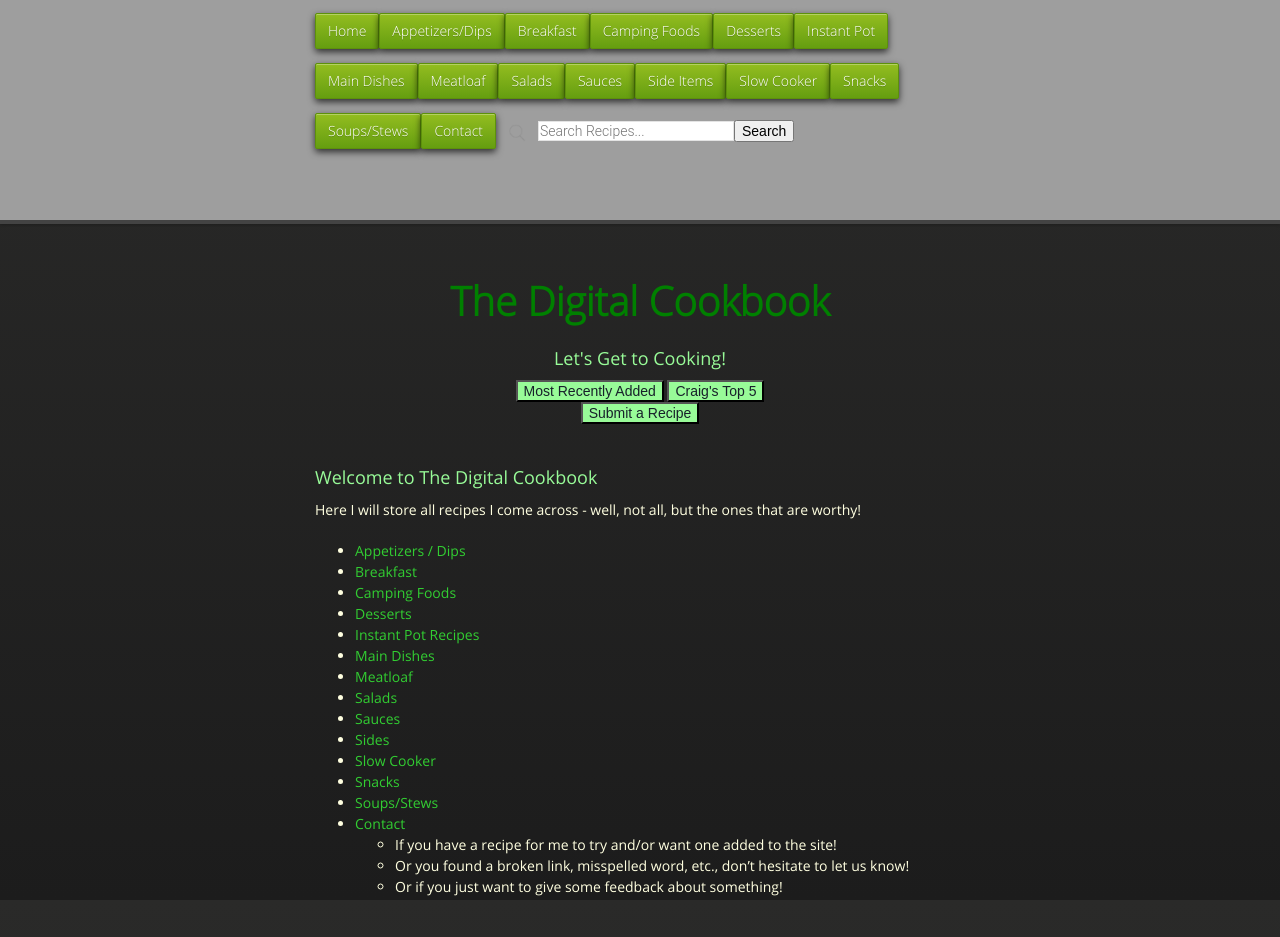
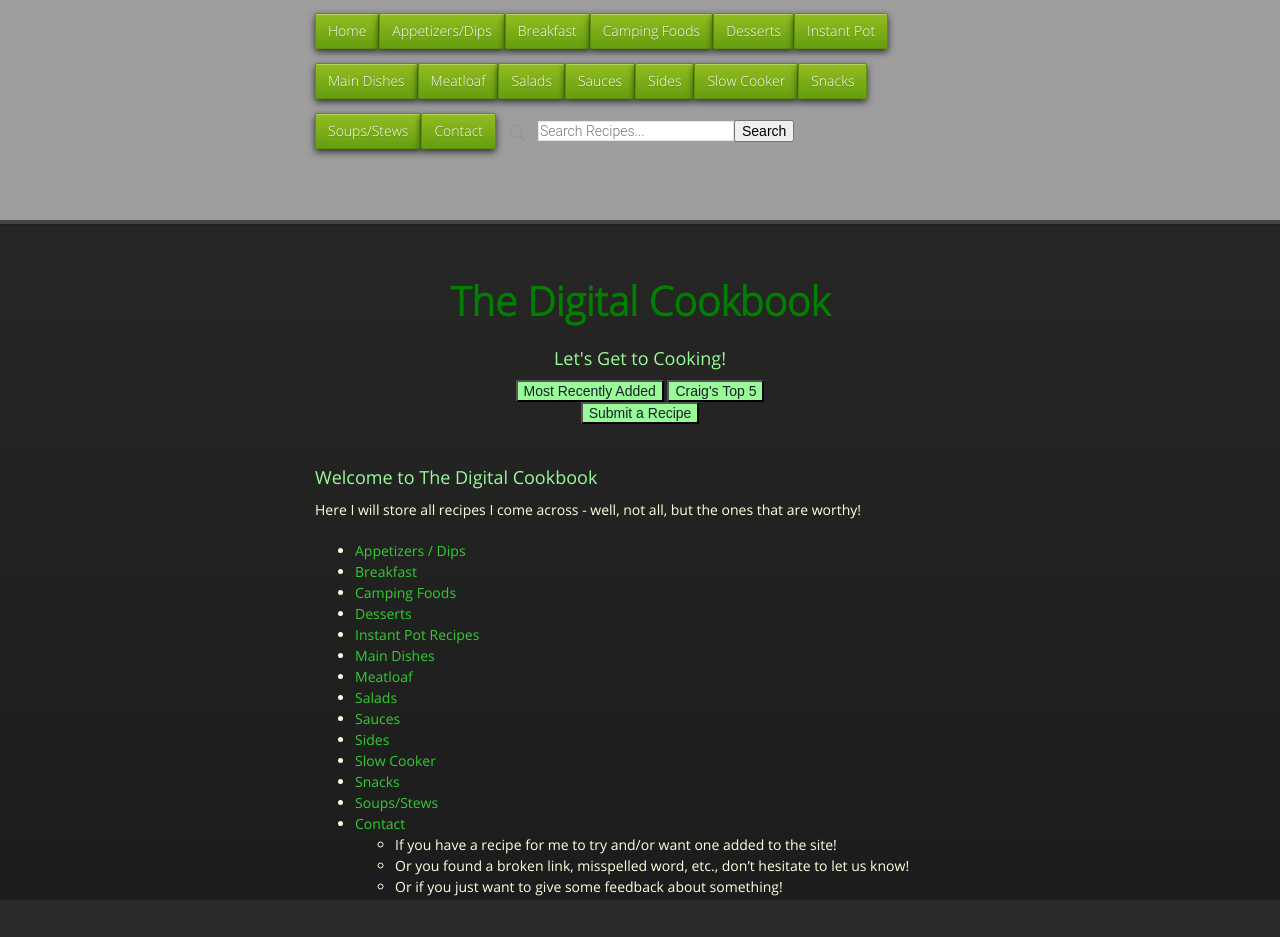
Before and after one commit to cmwillett/TheDigitalCookbook, a Jekyll site: the page built from index.md, in a window 1280 px wide. Built offline with Jekyll 4.4.1, drawn with Linux system fonts in a browser that asks for light colours; nearby versions of some CDN libraries.

```diff
--- a/_layouts/default.html
+++ b/_layouts/default.html
@@ -36,7 +36,7 @@
             <li class="fork"><a href="{{site.github.url}}/Meatloaf/index.html">Meatloaf</a></li>
             <li class="fork"><a href="{{site.github.url}}/Salads/index.html">Salads</a></li>
             <li class="fork"><a href="{{site.github.url}}/Sauces/index.html">Sauces</a></li>
-            <li class="fork"><a href="{{site.github.url}}/SideItems/index.html">Side Items</a></li>
+            <li class="fork"><a href="{{site.github.url}}/Sides/index.html">Sides</a></li>
             <li class="fork"><a href="{{site.github.url}}/SlowCooker/index.html">Slow Cooker</a></li>
             <li class="fork"><a href="{{site.github.url}}/Snacks/index.html">Snacks</a></li>
             <li class="fork"><a href="{{site.github.url}}/SoupsAndStews/index.html">Soups/Stews</a></li>
```
